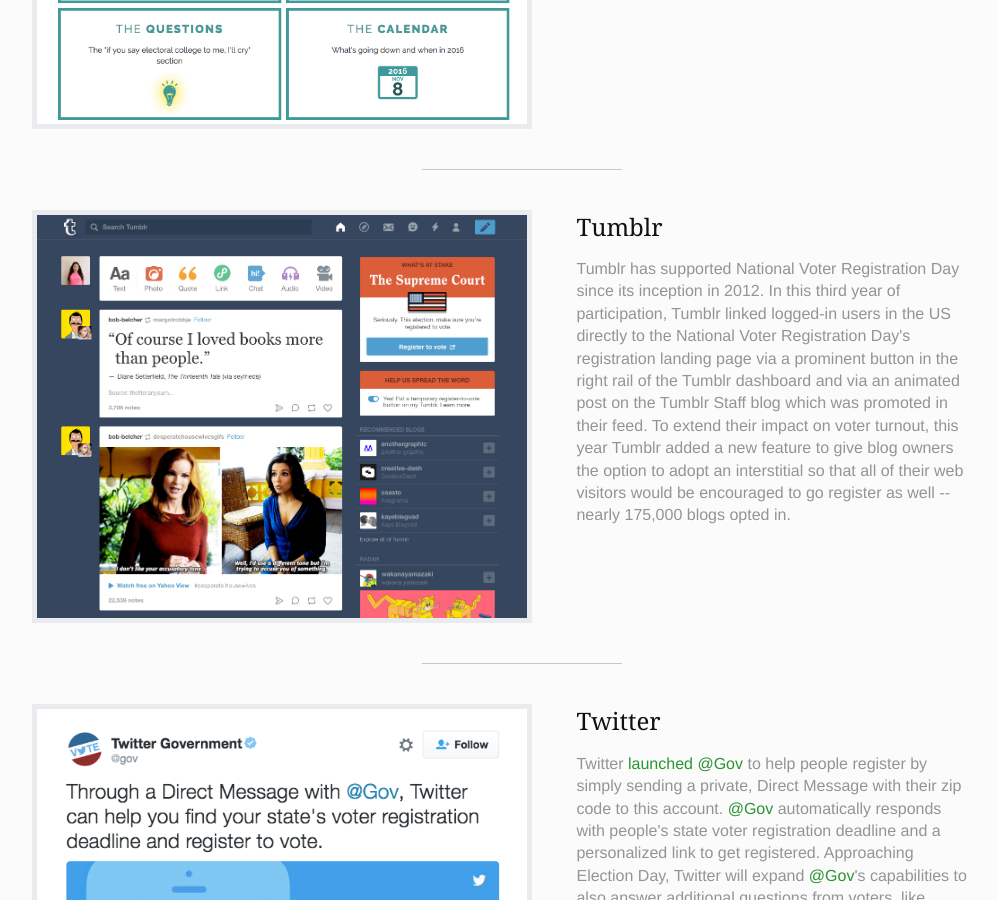
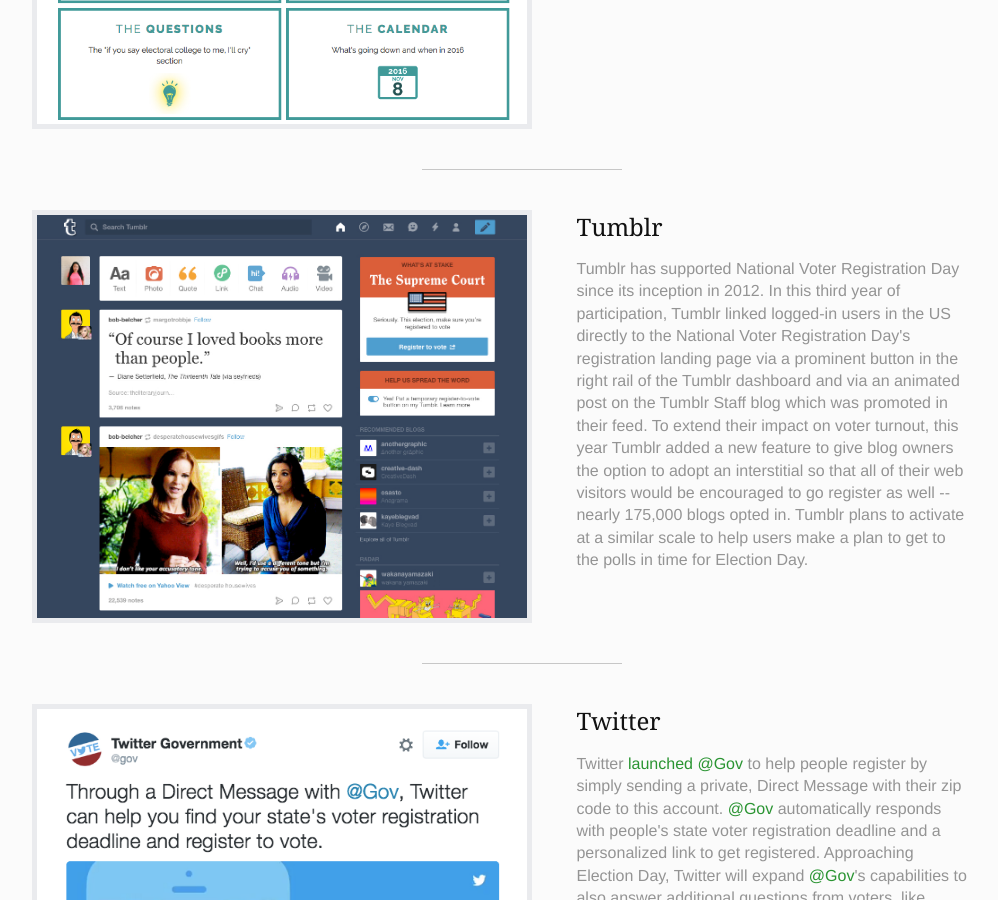
Before and after one commit to techthevote/techthevote.github.io, a Jekyll site: the page built from companies.md, in a window 1280 px wide and 900 px high, scrolled down 5491 px. Shown: the whole window, without its empty margins (118-1116 px from the left). Built offline with Jekyll 4.4.1, drawn with Linux system fonts in a browser that asks for light colours; nearby versions of some CDN libraries; comment, search, counter and statistics services are not loaded.

Commit message:
Update gallery.html

```diff
--- a/_includes/gallery.html
+++ b/_includes/gallery.html
@@ -250,6 +250,7 @@
     To extend their impact on voter turnout, this year Tumblr added a new feature to
     give blog owners the option to adopt an interstitial so that all of their web
     visitors would be encouraged to go register as well -- nearly 175,000 blogs opted in.
+    Tumblr plans to activate at a similar scale to help users make a plan to get to the polls in time for Election Day.
   </div>
 </div>
 
```
